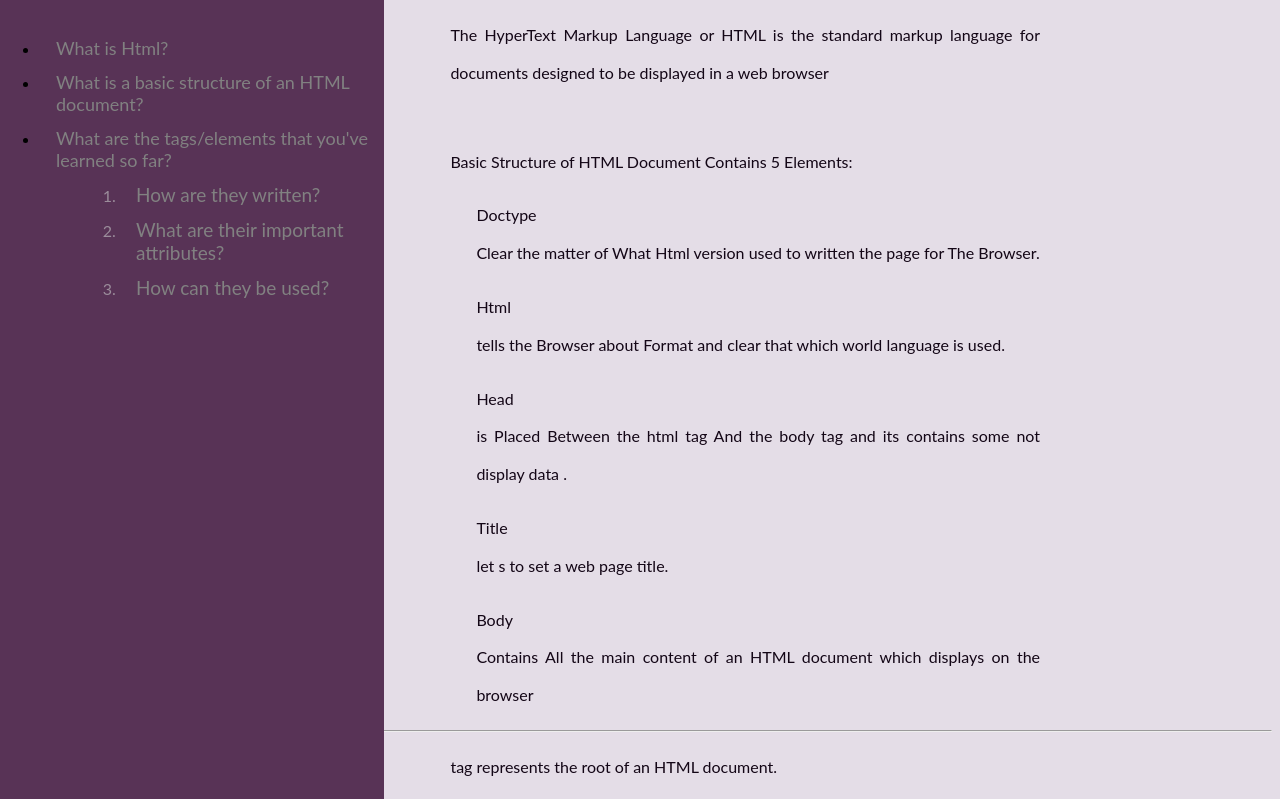
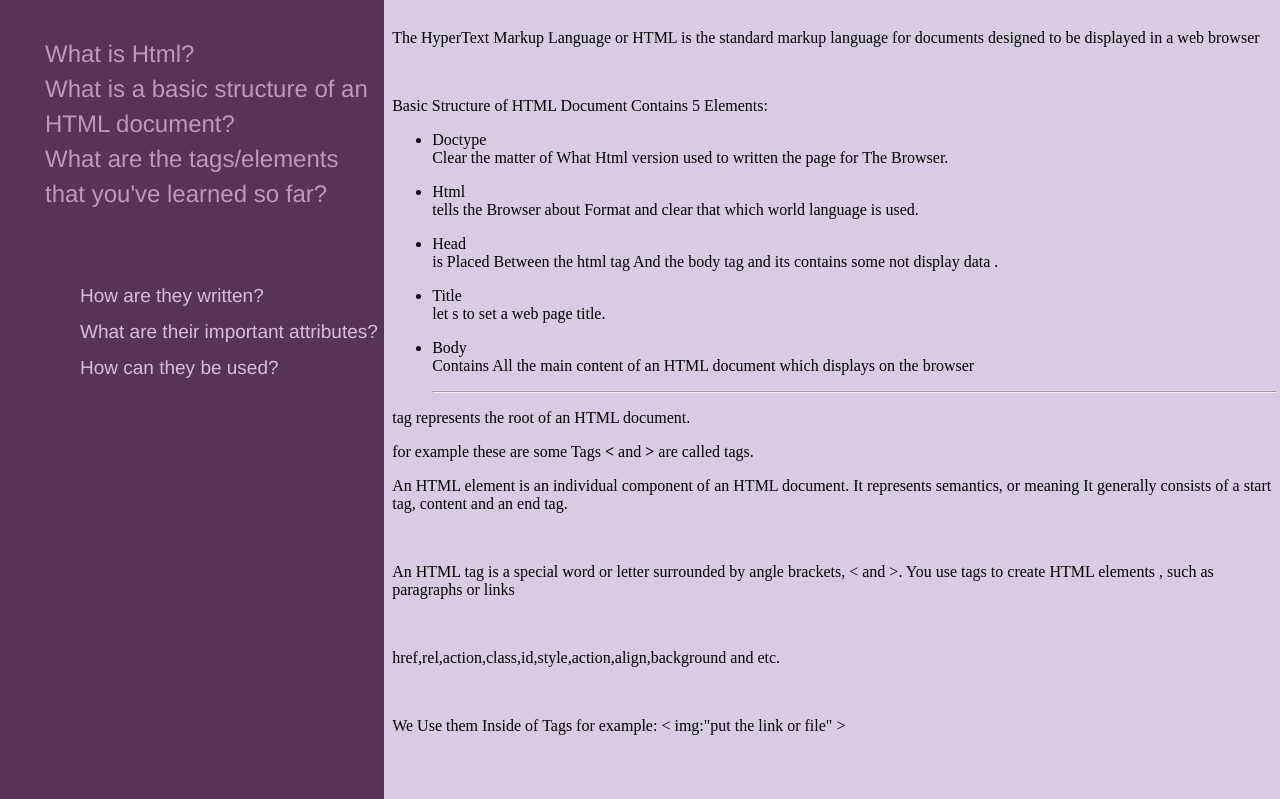
Before and after one commit to Lo-Agency-Internship/samira-html-css-js-book, a plain HTML site: page index.html in a window 1280 px wide. Shown: the top 799 px of the page. Drawn offline with Linux system fonts and the light colour scheme.

Commit message:
css assignment part2

```diff
--- a/index.html
+++ b/index.html
@@ -4,78 +4,29 @@
   <meta charset="UTF-8">
   <meta http-equiv="X-UA-Compatible" content="IE=edge">
   <meta name="viewport" content="width=device-width, initial-scale=1.0">
-    <style>
-        * {
-          font-family: "Lato", sans-serif;
-          box-sizing: content-box;
-        }
-
-        .sidenav {
-          height: 100%;
-          width: 30%;
-          position: fixed;
-          top: 0;
-          left: 0;
-          background-color: rgb(88, 51, 86);
-          overflow-x: hidden;
-          padding-top: 20px;
-        }
-        .sidenav a {
-  padding: 6px 8px 6px 16px;
-  text-decoration: none;
-  font-size : 25px;
-  color: #818181;
-  display: block;
-}
-
-.sidenav a:hover {
-  color: #0a090a;
-}
-
-  .sidenav {padding-top: 15px;}
-  .sidenav a {font-size: 18px;}
-
-.describe{width: 100%;
-  height: 100%;
-  color: rgb(19, 6, 22);}
-
-
-:target  {
-  margin-left: 5in;
-  background-color: rgb(236, 240, 182);
-  box-shadow: 10px 10px 5px 12px lightblue;}
-
-  p{text-align: justify;
-  margin-left: 35%;
-  margin-right: 25ch;
-line-height: 1cm;}
-
-        </style>
+  <link rel="stylesheet" href="style.css">
   <title>Html-project</title>
 </head>
-
 <header>
   <div class="sidenav">
-    <ul>
+    <ul class="ul-1">
 
     <li><a href="#q1">What is Html? </a></li>
     <li><a href="#q2">What is a basic structure of an HTML document?</a></li>
     <li><a href="#q3">What are the tags/elements that you've learned so far?</a></li>
-
-    <ol style="padding-left: 80px;
-
-    padding-top: 0%;
-    color: rgb(155, 141, 155);">
+</ul>
+<br>
+<ul>
+<ol class="ol-1">
 <li><a href="#q4" style="font-size: 19px;">How are they written?</a></li>
 <li><a href="#q5" style="font-size: 19px;">What are their important attributes?</a></li>
 <li><a href="#q6" style="font-size: 19px;">How can they be used?</a></li>
         </ol>
     </ul>
 </div>
-
-
 </header>
-<body style="background-color: #e4dde7;">
+<body>
+  <content>
   <div class="describe">
 
     <div id="q1">
@@ -86,14 +37,14 @@ line-height: 1cm;}
            <strong class="title-desc"> </strong> <p>
                Basic Structure of HTML Document Contains 5 Elements:</p>
                <ul class="q2-ul">
-                     <li class="q2-list"><p>Doctype<br>Clear the matter of What Html version used to written the page for The Browser.</p></li>
-                     <li class="q2-list"><p>Html <br>tells the Browser about Format and clear that which world language is used.</p></li>
+                   <li><p>Doctype<br>Clear the matter of What Html version used to written the page for The Browser.</p></li>
+                   <li><p>Html <br>tells the Browser about Format and clear that which world language is used.</p></li>
 
-                     <li class="q2-list"><p>Head<br> is Placed Between the html tag And the body tag and its contains some not display data . </p></li>
+                   <li><p>Head<br> is Placed Between the html tag And the body tag and its contains some not display data . </p></li>
 
-                     <li class="q2-list"><p>Title<br>let s to set a web page title.</p></li>
+                   <li><p>Title<br>let s to set a web page title.</p></li>
 
-                     <li class="q2-list"><p>Body<br> Contains All the main content of an HTML document which displays on the browser</p></li>
+                   <li><p>Body<br> Contains All the main content of an HTML document which displays on the browser</p></li>
                    <hr>
                </ul>
            </div>
@@ -106,19 +57,20 @@ line-height: 1cm;}
               <br></div>
 
               <div id="q4">
-                 <strong class="title-desc"></strong> <p>
+               <strong></strong> <p>
                  An HTML tag is a special word or letter surrounded by angle brackets, < and >. You use tags to create HTML elements , such as paragraphs or links </p><br></div>
 
                <div id="q5">
-                     <strong class="title-desc"></strong> <p>
+                   <strong></strong> <p>
                    href,rel,action,class,id,style,action,align,background and etc.</p><br></div>
 
                    <div id="q6">
-                         <strong class="title-desc"> </strong> <p>
+                       <strong> </strong> <p>
                            We Use them Inside of Tags for example: &lt;  <span>img:"put the link or file"</span> &gt</p><br>
                          </div>
 
 
   </div>
+</content>
 </body>
 </html>
--- /dev/null
+++ b/style.css
@@ -0,0 +1,55 @@
+.sidenav {
+    height: 100%;
+    width: 30%;
+    position: fixed;
+    top: 0;
+    left: 0;
+    background-color: rgb(88, 51, 86);
+    overflow-x: hidden;
+    padding-top: 20px;
+    text-decoration: none;
+    line-height: 35px;
+}
+
+.ul-1 li {
+    font-family: 'Franklin Gothic Medium', 'Arial Narrow', Arial, sans-serif;
+
+
+    font-size: x-large ;
+    margin-left: 5px ;
+    list-style: none;
+}
+.ul-1 li a{ color: rgb(194, 149, 192);
+    text-decoration: none;
+    display: block;
+    margin-right: 5px;
+}
+.ul-1 li a:hover{
+    color: rgb(20, 24, 22);
+    background-color: rgb(139, 150, 126);
+}
+.ol-1 li {
+    font-family: 'Franklin Gothic Medium', 'Arial Narrow', Arial, sans-serif;
+    font-size: large;
+list-style: none;
+
+}
+.ol-1 li a{color: rgb(218, 188, 215);
+    text-decoration: none;
+}
+
+.describe{
+    background-color: rgb(215, 204, 226);
+height: 100%;
+width: 70%;
+margin-left: 30%;
+padding: 5px;
+
+}
+:target  {
+
+    background-color: rgb(236, 240, 182);
+    box-shadow: 10px 10px 5px 12px lightblue;}
+body{
+background-color:  rgb(215, 204, 226);
+}
```
Lines whose indentation alone changed are shown as unchanged.
